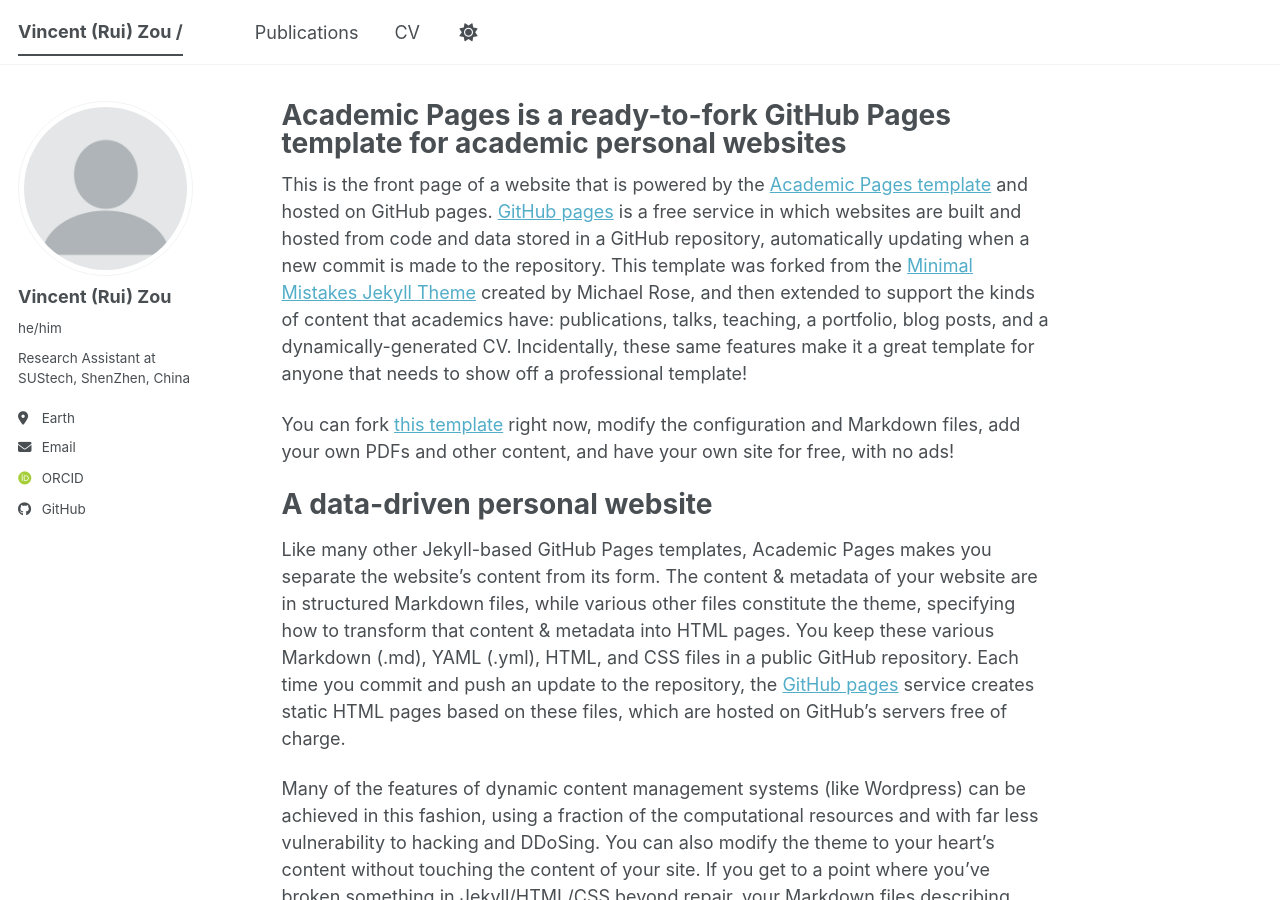
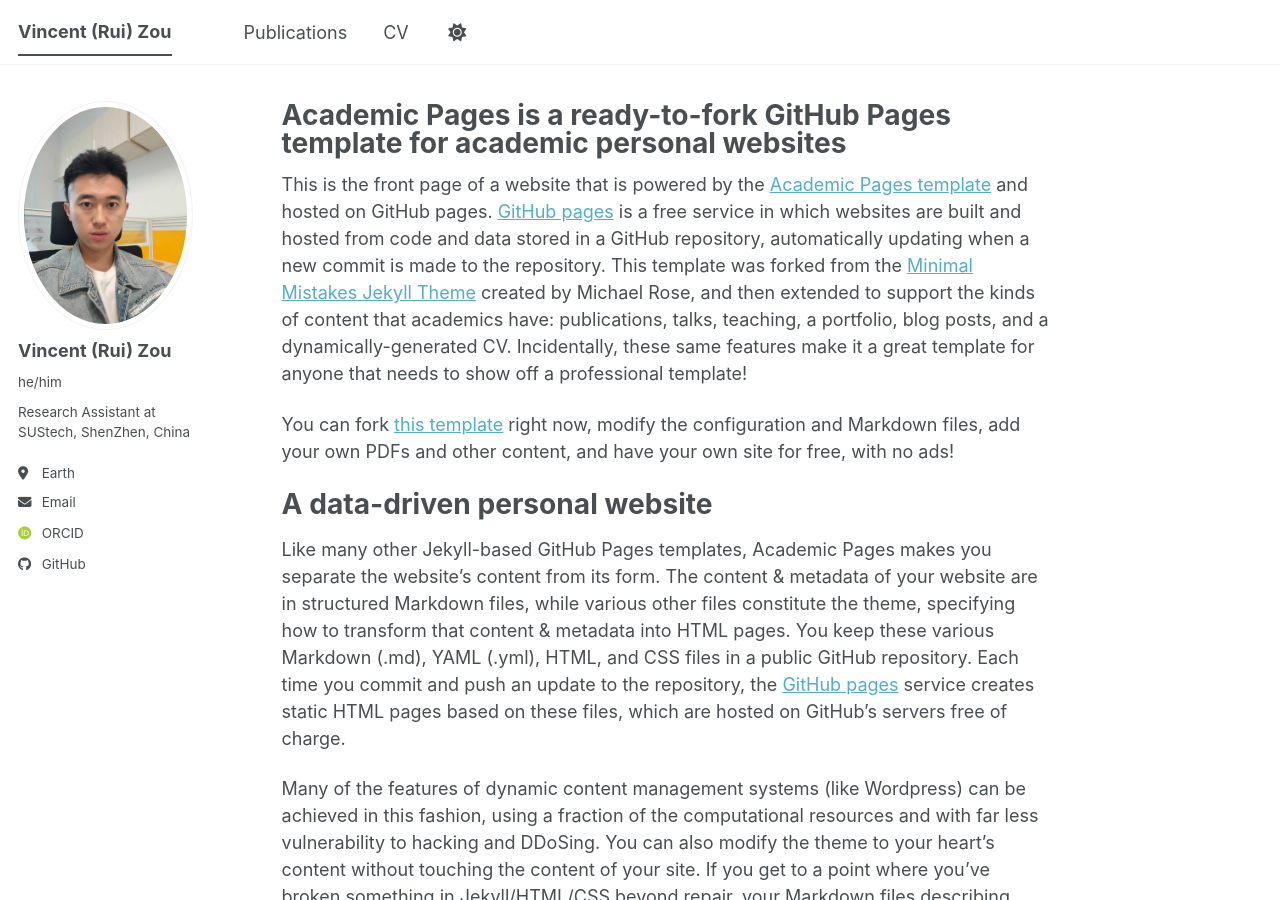
Before and after one commit to Vincent-R-Zou/Vincent-R-Zou.github.io, a Jekyll site: the page built from _pages/about.md, in a window 1280 px wide and 900 px high. Built offline with Jekyll 4.4.1, drawn with Linux system fonts in a browser that asks for light colours; some web fonts are replaced; a script bundle is joined from its source files by our own code; library files that are not in the unit come from our copies.

Commit message:
Update _config.yml

```diff
--- a/_config.yml
+++ b/_config.yml
@@ -9,7 +9,7 @@
 # Basic Site Settings
 locale                   : "en-US"
 site_theme               : "default" # The available themes options are "default", "air", "sunrise", "mint", "dirt" and "contrast"
-title                    : "Vincent (Rui) Zou / "
+title                    : "Vincent (Rui) Zou"
 title_separator          : "-"
 name                     : &Vincent (Rui) Zou"
 description              : &Research Assistant at SUStech, ShenZhen, China"   # Update this with a general description of your site, this is the default if not overridden by a page
@@ -23,7 +23,7 @@
 #               Additional customization can be done by editing /_includes/author-profile.html
 author:
   # Biographic information
-  avatar           : "profile.png"
+  avatar           : "profile.jpg"
   name             : "Vincent (Rui) Zou"
   pronouns         : "he/him"# example: "she/her"
   bio              : "Research Assistant at SUStech, ShenZhen, China"
```
